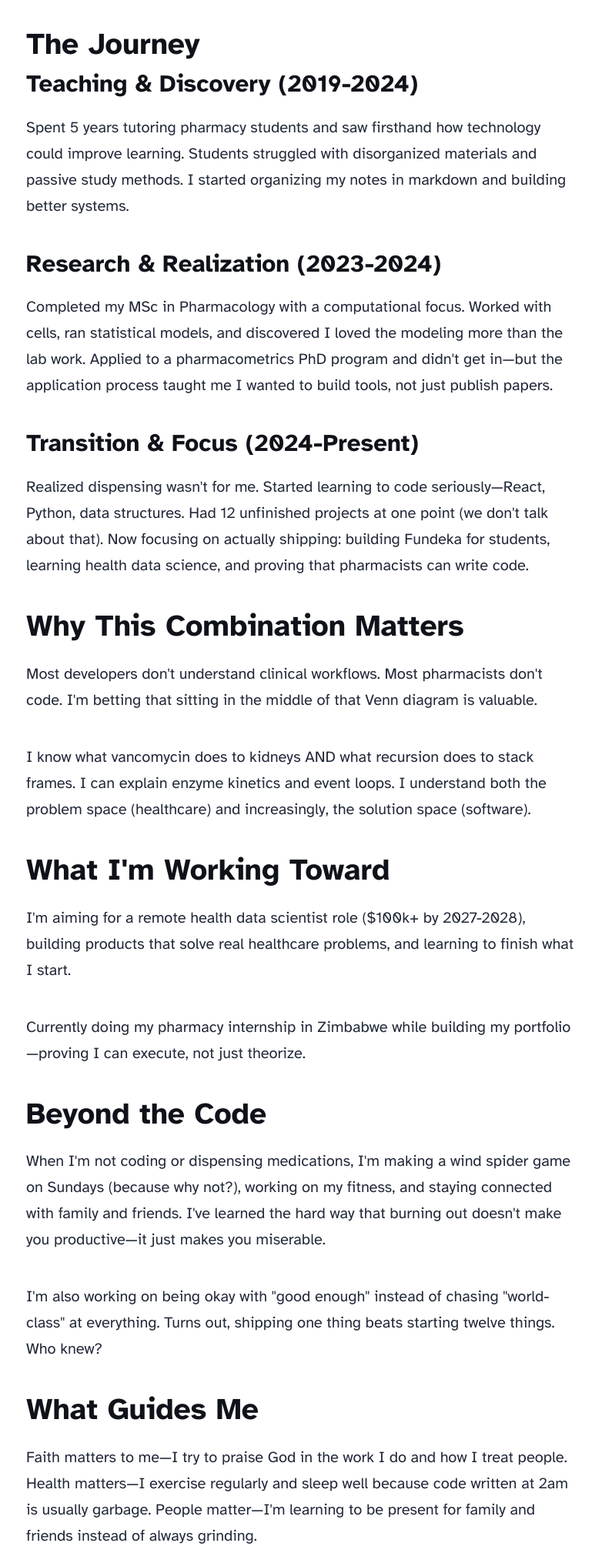
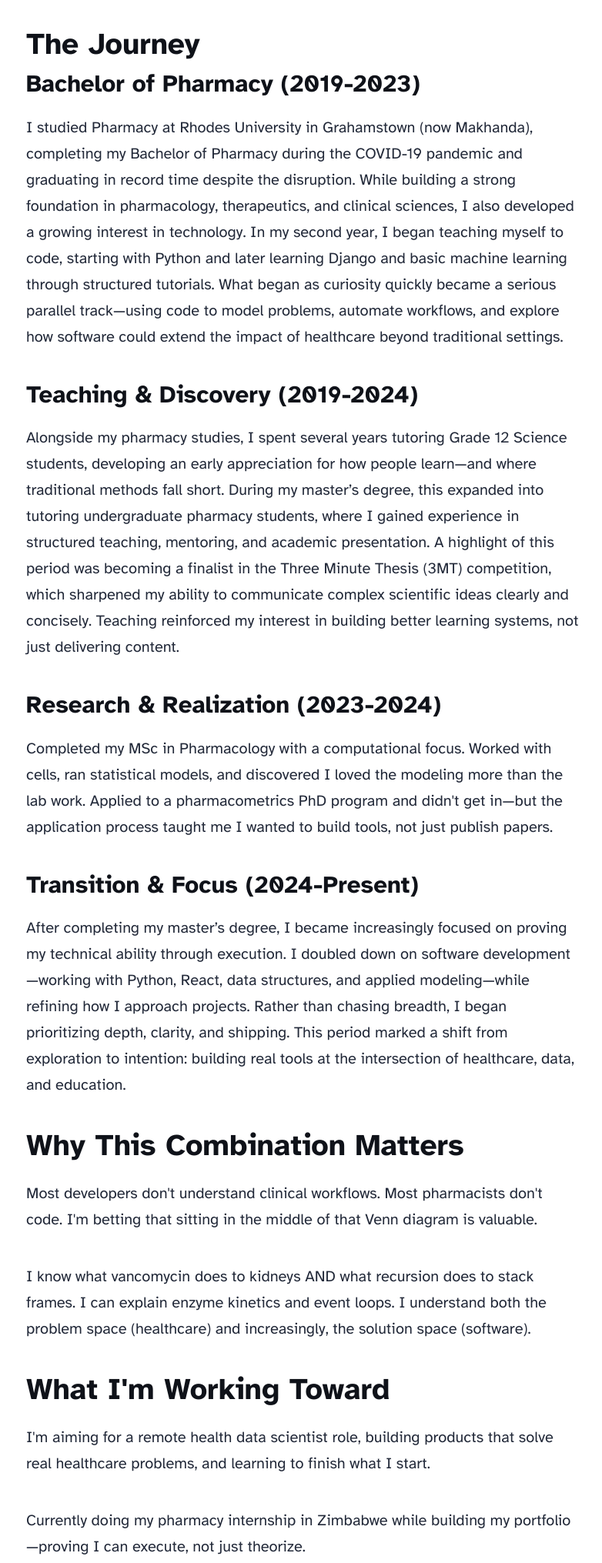
Before and after one commit to mchiwundura/portfolio, an Astro site in the folder frontend/: page /about in a window 1280 px wide. Shown: the part 1022-3053 px from the top of the page at 77% size, without its empty margins (246-1028 px from the left). Built offline with nearby package versions, Linux system fonts and the light colour scheme; Astro itself is replaced by a stand-in of ours.

Commit message:
Improved my about page

```diff
--- a/frontend/src/pages/about.astro
+++ b/frontend/src/pages/about.astro
@@ -5,7 +5,7 @@ import Layout from '../layouts/BlogPost.astro';
 
 <Layout
 	title="About Me"
-	description="Lorem ipsum dolor sit amet"
+	description="About Munyaradzi Chiwundura: From Pharmacy to Code"
 	pubDate={new Date('August 08 2021')}
 	heroImage={AboutHeroImage}
 >
@@ -25,12 +25,32 @@ import Layout from '../layouts/BlogPost.astro';
 
     <div class="journey-step">
       <!-- Optional: Icon or small illustration -->
+      <h4>Bachelor of Pharmacy (2019-2023)</h4>
+<p>
+  I studied Pharmacy at Rhodes University in Grahamstown (now Makhanda), completing my Bachelor
+  of Pharmacy during the COVID-19 pandemic and graduating in record time despite the disruption.
+  While building a strong foundation in pharmacology, therapeutics, and clinical sciences, I also
+  developed a growing interest in technology. In my second year, I began teaching myself to code,
+  starting with Python and later learning Django and basic machine learning through structured
+  tutorials. What began as curiosity quickly became a serious parallel track—using code to model
+  problems, automate workflows, and explore how software could extend the impact of healthcare
+  beyond traditional settings.
+</p>
+
+		</div>
+    <div class="journey-step">
+      <!-- Optional: Icon or small illustration -->
       <h4>Teaching & Discovery (2019-2024)</h4>
 <p>
-        Spent 5 years tutoring pharmacy students and saw firsthand how technology could
-        improve learning. Students struggled with disorganized materials and passive study
-        methods. I started organizing my notes in markdown and building better systems.
+  Alongside my pharmacy studies, I spent several years tutoring Grade 12 Science students,
+  developing an early appreciation for how people learn—and where traditional methods fall short.
+  During my master’s degree, this expanded into tutoring undergraduate pharmacy students, where I
+  gained experience in structured teaching, mentoring, and academic presentation. A highlight of
+  this period was becoming a finalist in the Three Minute Thesis (3MT) competition, which sharpened
+  my ability to communicate complex scientific ideas clearly and concisely. Teaching reinforced my
+  interest in building better learning systems, not just delivering content.
 </p>
+
     </div>
 
     <div class="journey-step">
@@ -46,11 +66,14 @@ import Layout from '../layouts/BlogPost.astro';
     <div class="journey-step">
       <h4>Transition & Focus (2024-Present)</h4>
 <p>
-        Realized dispensing wasn't for me. Started learning to code seriously—React, Python,
-        data structures. Had 12 unfinished projects at one point (we don't talk about that).
-        Now focusing on actually shipping: building Fundeka for students, learning health
-        data science, and proving that pharmacists can write code.
+  After completing my master’s degree, I became increasingly focused on proving my technical
+  ability through execution. I doubled down on software development—working with Python, React,
+  data structures, and applied modeling—while refining how I approach projects. Rather than chasing
+  breadth, I began prioritizing depth, clarity, and shipping. This period marked a shift from
+  exploration to intention: building real tools at the intersection of healthcare, data, and
+  education.
 </p>
+
 		</div>
   </div>
 
@@ -73,7 +96,7 @@ import Layout from '../layouts/BlogPost.astro';
   <div class="current-focus">
     <h3>What I'm Working Toward</h3>
     <p>
-      I'm aiming for a remote health data scientist role ($100k+ by 2027-2028), building
+      I'm aiming for a remote health data scientist role, building
       products that solve real healthcare problems, and learning to finish what I start.
     </p>
     <p>
@@ -88,15 +111,18 @@ import Layout from '../layouts/BlogPost.astro';
   <div class="beyond-code">
     <h3>Beyond the Code</h3>
 <p>
-      When I'm not coding or dispensing medications, I'm making a wind spider game on Sundays
-      (because why not?), working on my fitness, and staying connected with family and friends.
-      I've learned the hard way that burning out doesn't make you productive—it just makes you
-      miserable.
+  Beyond software and science, I work across design, storytelling, and 3D. I’m developing
+  <em>Mwene</em>, a narrative-driven project that spans a web-based comic and an experimental game
+  built with Godot, combining world-building, visual design, and interactive systems. I also work
+  with 3D tools, video, and visual assets—skills that inform how I think about user experience,
+  clarity, and engagement.
 </p>
 <p>
-      I'm also working on being okay with "good enough" instead of chasing "world-class" at
-      everything. Turns out, shipping one thing beats starting twelve things. Who knew?
+  These projects aren’t side distractions; they’re part of a continuous process of improving how
+  I design, communicate, and ship ideas. I care deeply about craft—and about getting better with
+  every iteration.
 </p>
+
   </div>
 
   <div class="values">
@@ -119,12 +145,14 @@ import Layout from '../layouts/BlogPost.astro';
   <div class="call-to-action">
     <h3>Let's Connect</h3>
 <p>
-      I'm open to conversations with other pharmacists learning to code, health tech folks
-      who need someone who understands both clinical and technical sides, and anyone who
-      wants to talk about educational technology or health data science.
+  I’m open to conversations with pharmacists and scientists moving into tech, teams building
+  healthcare or education software, and anyone interested in applied data, modeling, or learning
+  systems. I’m especially interested in roles and collaborations that value domain knowledge as
+  much as technical execution.
 </p>
 <p>
-      Based in Zimbabwe, looking for remote opportunities starting 2026.
+  Based in Zimbabwe and open to remote opportunities, collaborations, and thoughtful conversations.
 </p>
+
   </div>
 </Layout>
```
Lines whose indentation alone changed are shown as unchanged.
